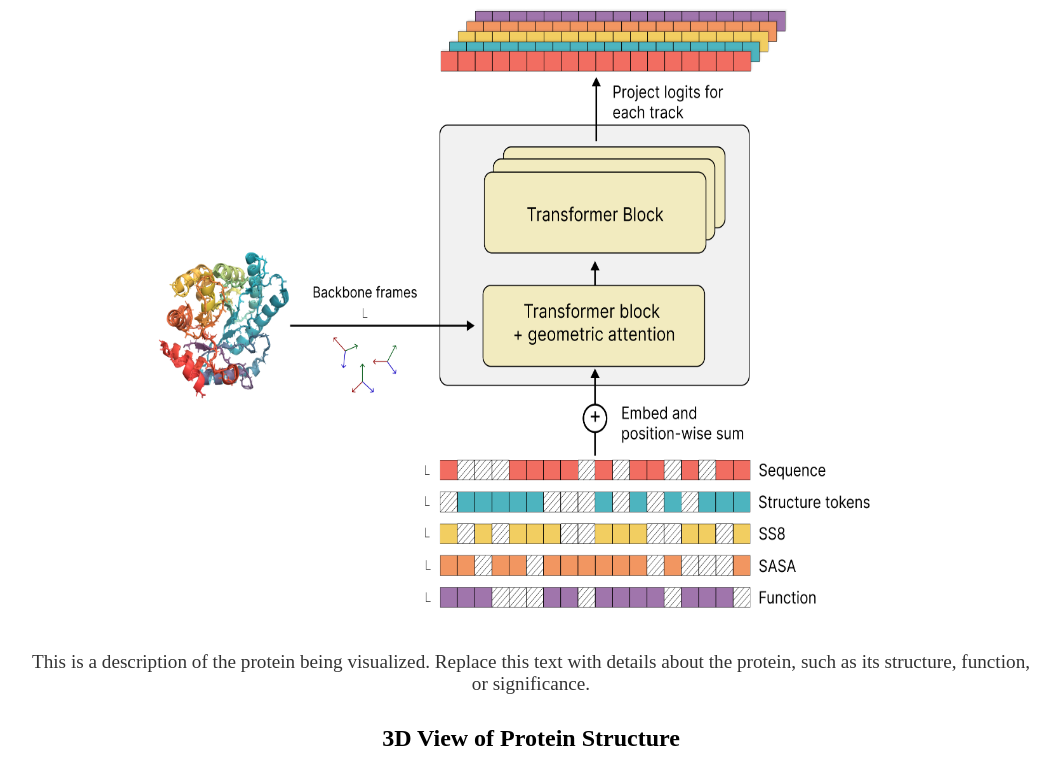
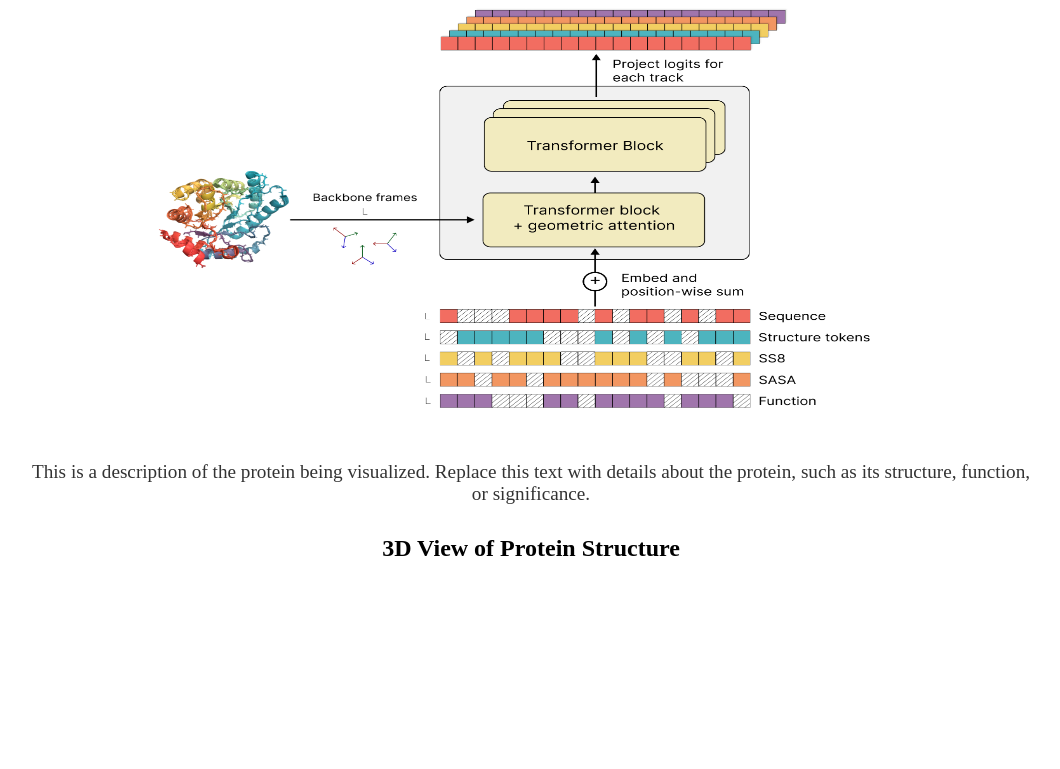
Before and after one commit to ju5t1n3/bioe131-finalproj, a plain HTML site: page jbrowse2/filovirus_proteins/index.html in a window 1280 px wide. Shown: the whole page, without its empty margins (109-1169 px from the left). Drawn offline with Linux system fonts and the light colour scheme; a script that the page names is missing.

Commit message:
Update index.html

```diff
--- a/jbrowse2/filovirus_proteins/index.html
+++ b/jbrowse2/filovirus_proteins/index.html
@@ -12,13 +12,16 @@
             text-align: center;
         }
         .description {
-            margin-bottom: 20px;
+            margin-bottom: 30px;
             font-size: 1.2em;
             color: #333;
         }
         .viewer-title {
             font-size: 1.5em;
-            margin-top: 30px;
+            margin: 20px 0;
+        }
+        #protein-viewer {
+            margin: 20px auto; /* Add vertical space around the viewer */
         }
     </style>
 </head>
@@ -27,7 +30,7 @@
 
     <div class="container">
         <!-- Protein Image -->
-        <img src="media/esm3_diagram.png" alt="ESM Protein Structure" style="width: 800px; height: 600px; margin-bottom: 20px;">
+        <img src="media/esm3_diagram.png" alt="ESM Protein Structure" style="width: 800px; height: 400px; margin-bottom: 30px;">
 
         <!-- Description -->
         <p class="description">
@@ -38,7 +41,7 @@
         <h2 class="viewer-title">3D View of Protein Structure</h2>
 
         <!-- 3Dmol.js Protein Viewer -->
-        <div id="protein-viewer" style="width: 600px; height: 400px; margin: 0 auto;"></div>
+        <div id="protein-viewer" style="width: 600px; height: 400px;"></div>
     </div>
 
     <script>
```
